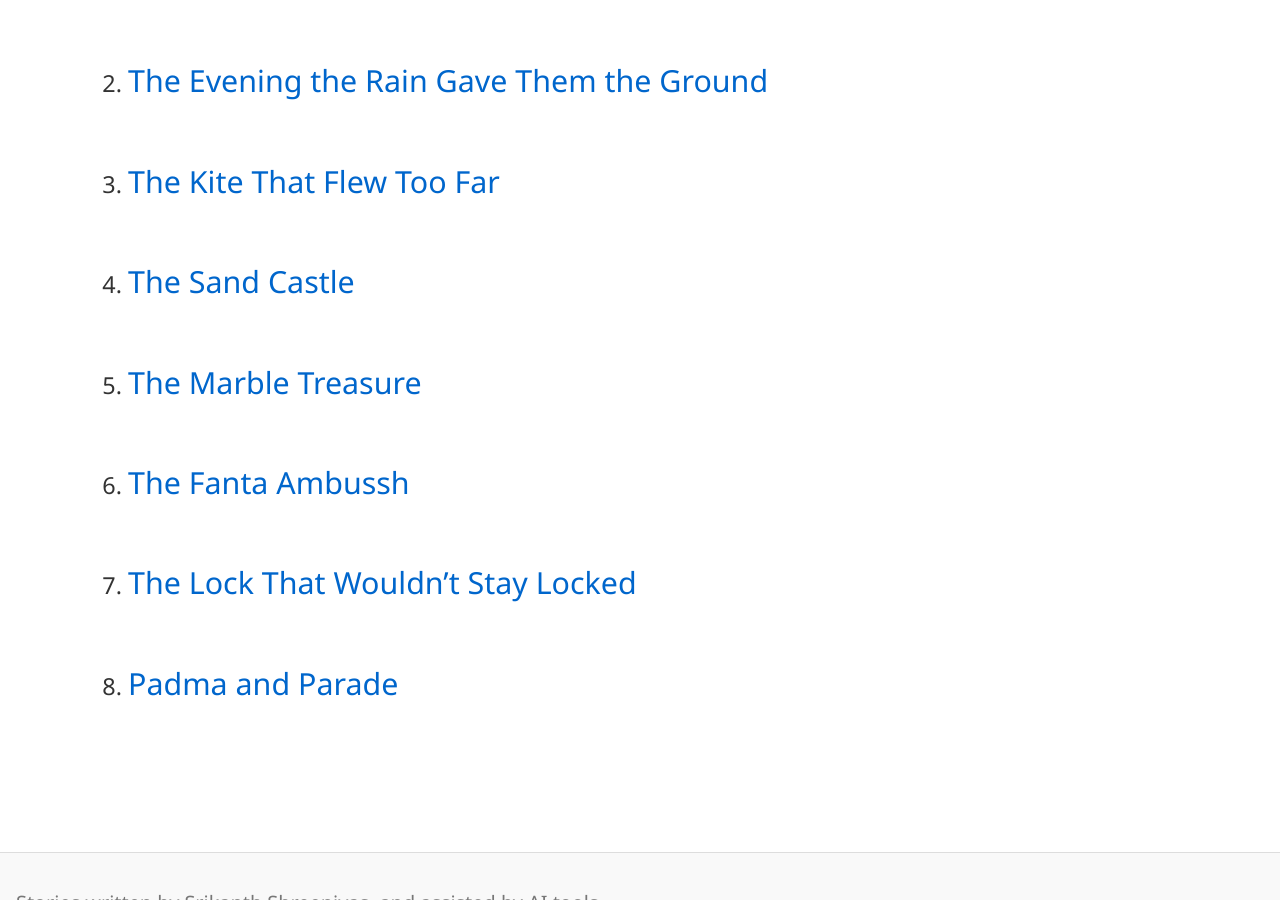
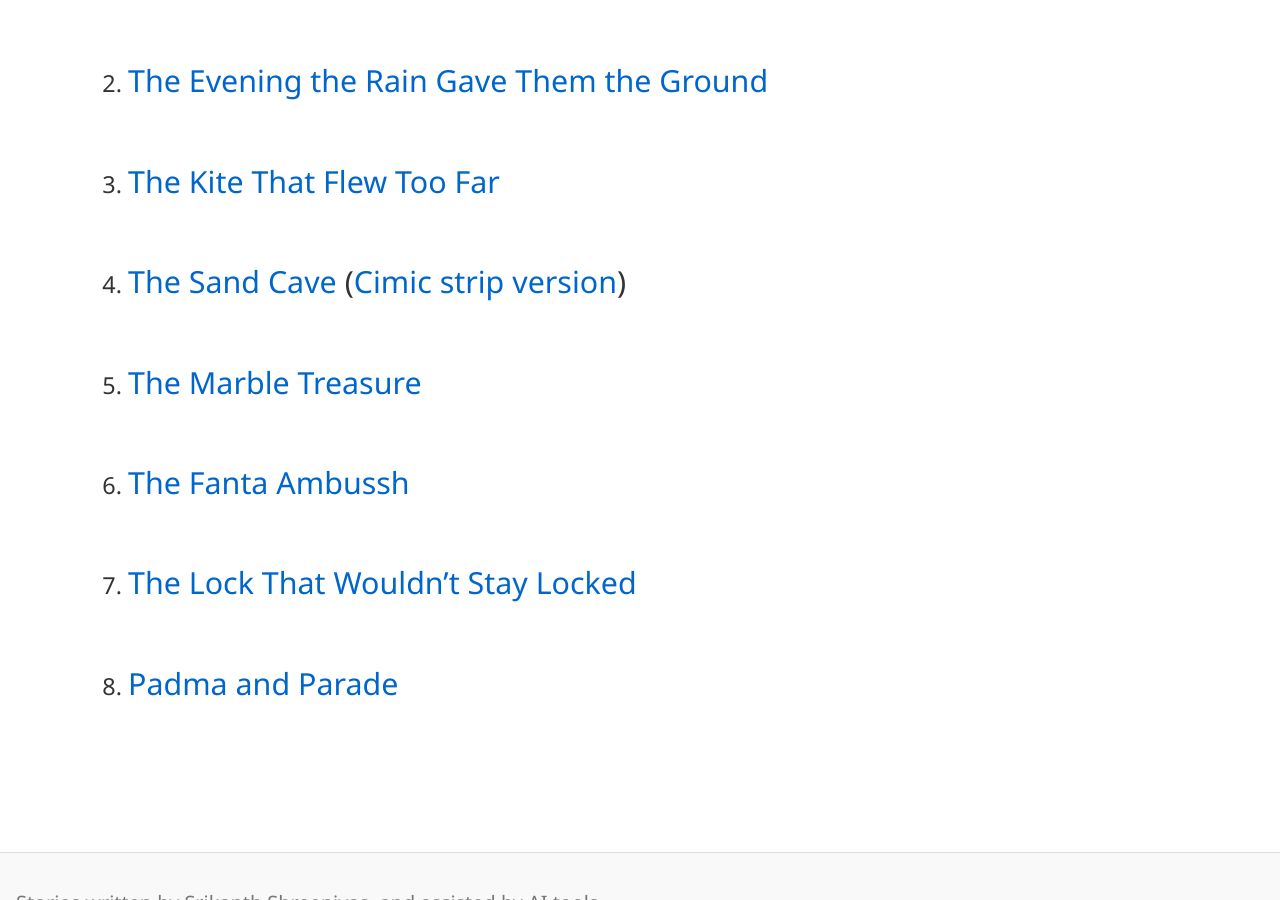
Before and after one commit to srikanthps/The-Companion, a Jekyll site: the page built from Small-Stories-Big-World/index.md, in a window 1280 px wide and 900 px high, scrolled down 533 px. Built offline with Jekyll 4.4.1, drawn with Linux system fonts in a browser that asks for light colours; our own code applies the rules of GitHub Pages for plain Markdown files.

Commit message:
Rename 'The Sand Castle' to 'The Sand Cave'
Updated the title and link for the fourth story.

```diff
--- a/Small-Stories-Big-World/index.md
+++ b/Small-Stories-Big-World/index.md
@@ -10,7 +10,7 @@ Small stories from ordinary Indian lives
 
 3. [The Kite That Flew Too Far](./kite.md)
 
-4. [The Sand Castle](./sand-castle-comic.md)
+4. [The Sand Cave](./sandcabe.md) ([Cimic strip version](./sand-castle-comic.md))
 
 5. [The Marble Treasure](./marble.md)
 
```
